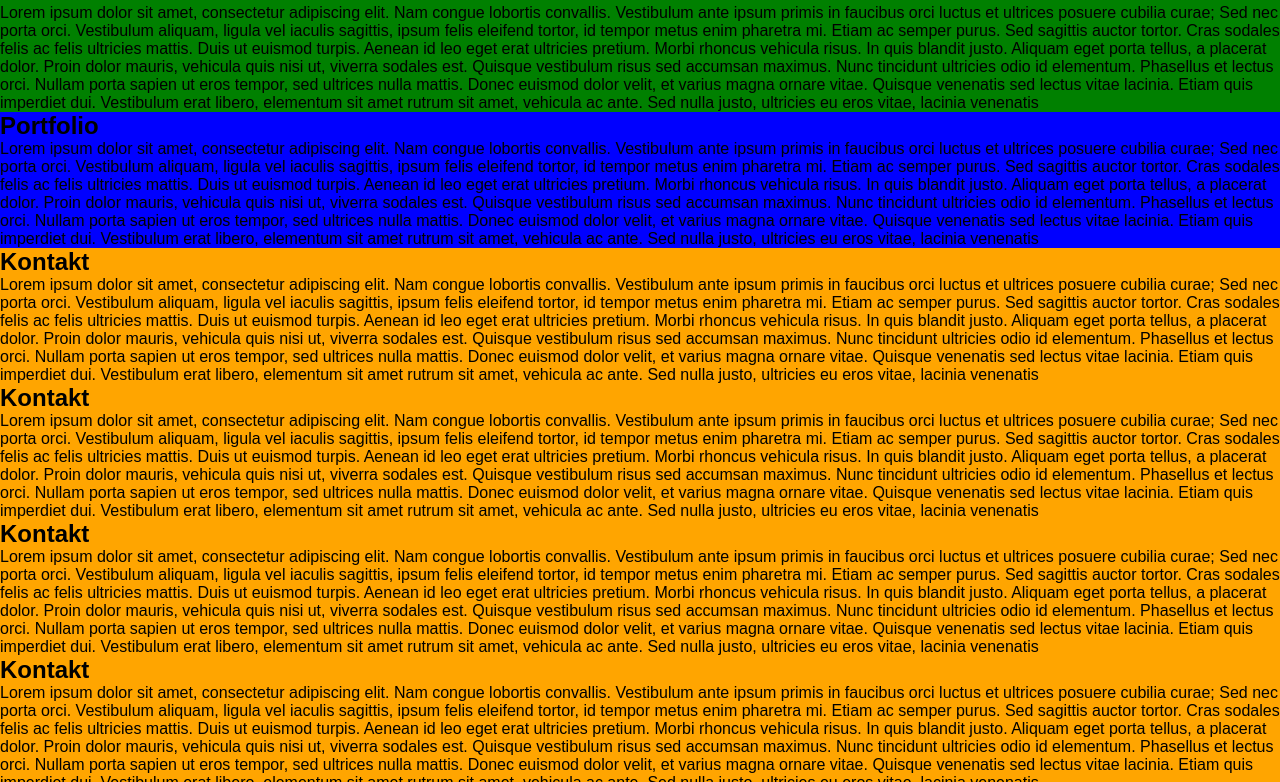
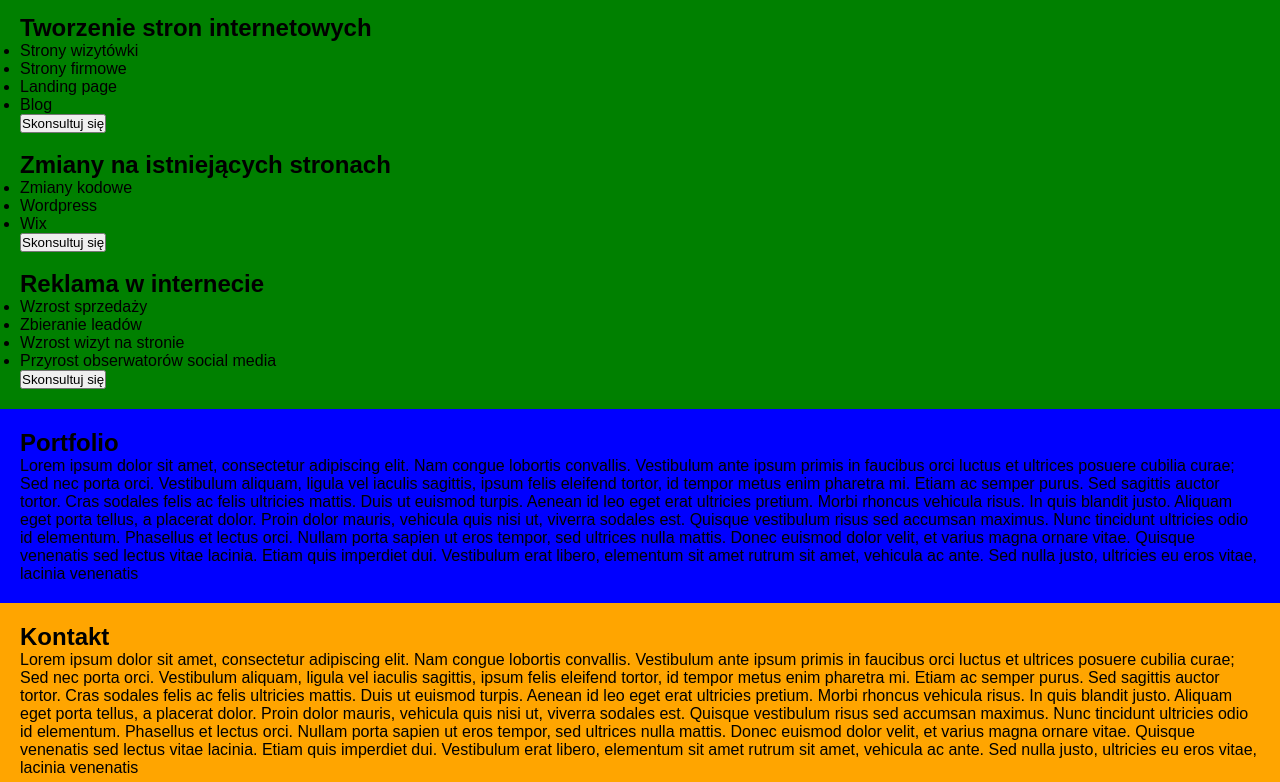
Before and after one commit to BadVilgo/Marketing4Eagles.com, a plain HTML site: page index.html in a window 1280 px wide. Shown: the part 74-856 px from the top of the page. Drawn offline with nearby package versions, Linux system fonts and the light colour scheme.

Commit message:
changes main

```diff
--- a/components/header/header.css
+++ b/components/header/header.css
@@ -50,7 +50,7 @@ nav ul li a {
     background-color: #2B2B2B;
     width: 100vw;
     height: 100vh;
-    overflow: hidden;
+    overflow: hidden important!;
     display: none; /* Hidden by default */
     transition: transform 0.3s ease;
 }
--- a/components/main/main.css
+++ b/components/main/main.css
@@ -7,7 +7,9 @@ main{
 
 }
 
-
+section{
+    padding: 20px 20px;
+}
 
 
 /* RESPONSYWNOŚC */
--- a/index.html
+++ b/index.html
@@ -89,25 +89,38 @@
 
     <main>
       <section id="oferta">
-        <h2>Oferta</h2>
-        <p>
-            Lorem ipsum dolor sit amet, consectetur adipiscing elit. Nam congue
-            lobortis convallis. Vestibulum ante ipsum primis in faucibus orci
-            luctus et ultrices posuere cubilia curae; Sed nec porta orci.
-            Vestibulum aliquam, ligula vel iaculis sagittis, ipsum felis eleifend
-            tortor, id tempor metus enim pharetra mi. Etiam ac semper purus. Sed
-            sagittis auctor tortor. Cras sodales felis ac felis ultricies mattis.
-            Duis ut euismod turpis. Aenean id leo eget erat ultricies pretium.
-            Morbi rhoncus vehicula risus. In quis blandit justo. Aliquam eget
-            porta tellus, a placerat dolor. Proin dolor mauris, vehicula quis nisi
-            ut, viverra sodales est. Quisque vestibulum risus sed accumsan
-            maximus. Nunc tincidunt ultricies odio id elementum. Phasellus et
-            lectus orci. Nullam porta sapien ut eros tempor, sed ultrices nulla
-            mattis. Donec euismod dolor velit, et varius magna ornare vitae.
-            Quisque venenatis sed lectus vitae lacinia. Etiam quis imperdiet dui.
-            Vestibulum erat libero, elementum sit amet rutrum sit amet, vehicula
-            ac ante. Sed nulla justo, ultricies eu eros vitae, lacinia venenatis
-          </p>
+        <div class="box tworzenie-stron">
+          <img>
+          <h2>Tworzenie stron internetowych</h2>
+          <ul>
+            <li>Strony wizytówki</li>
+            <li>Strony firmowe</li>
+            <li>Landing page</li>
+            <li>Blog</li>
+          </ul>
+          <button>Skonsultuj się</button>
+        </div>
+        <div class="box zmiany-strony">
+          <img>
+          <h2>Zmiany na istniejących stronach</h2>
+          <ul>
+            <li>Zmiany kodowe</li>
+            <li>Wordpress</li>
+            <li>Wix</li>
+          </ul>
+          <button>Skonsultuj się</button>
+        </div>
+        <div class="box reklamy">
+          <img>
+          <h2>Reklama w internecie</h2>
+          <ul>
+            <li>Wzrost sprzedaży</li>
+            <li>Zbieranie leadów</li>
+            <li>Wzrost wizyt na stronie</li>
+            <li>Przyrost obserwatorów social media</li>
+          </ul>
+          <button>Skonsultuj się</button>
+        </div>
       </section>
       <section id="portfolio">
         <h2>Portfolio</h2>
```
